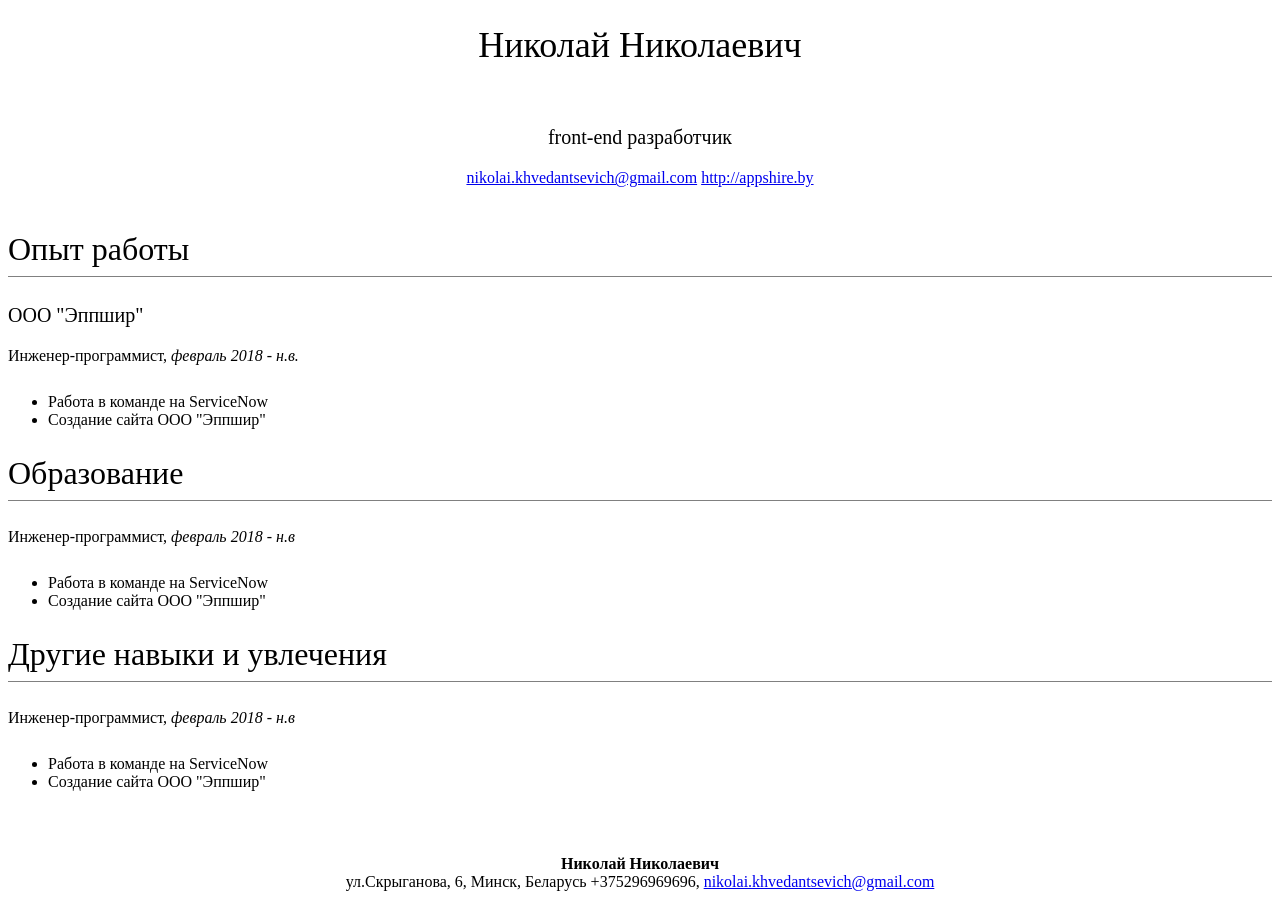
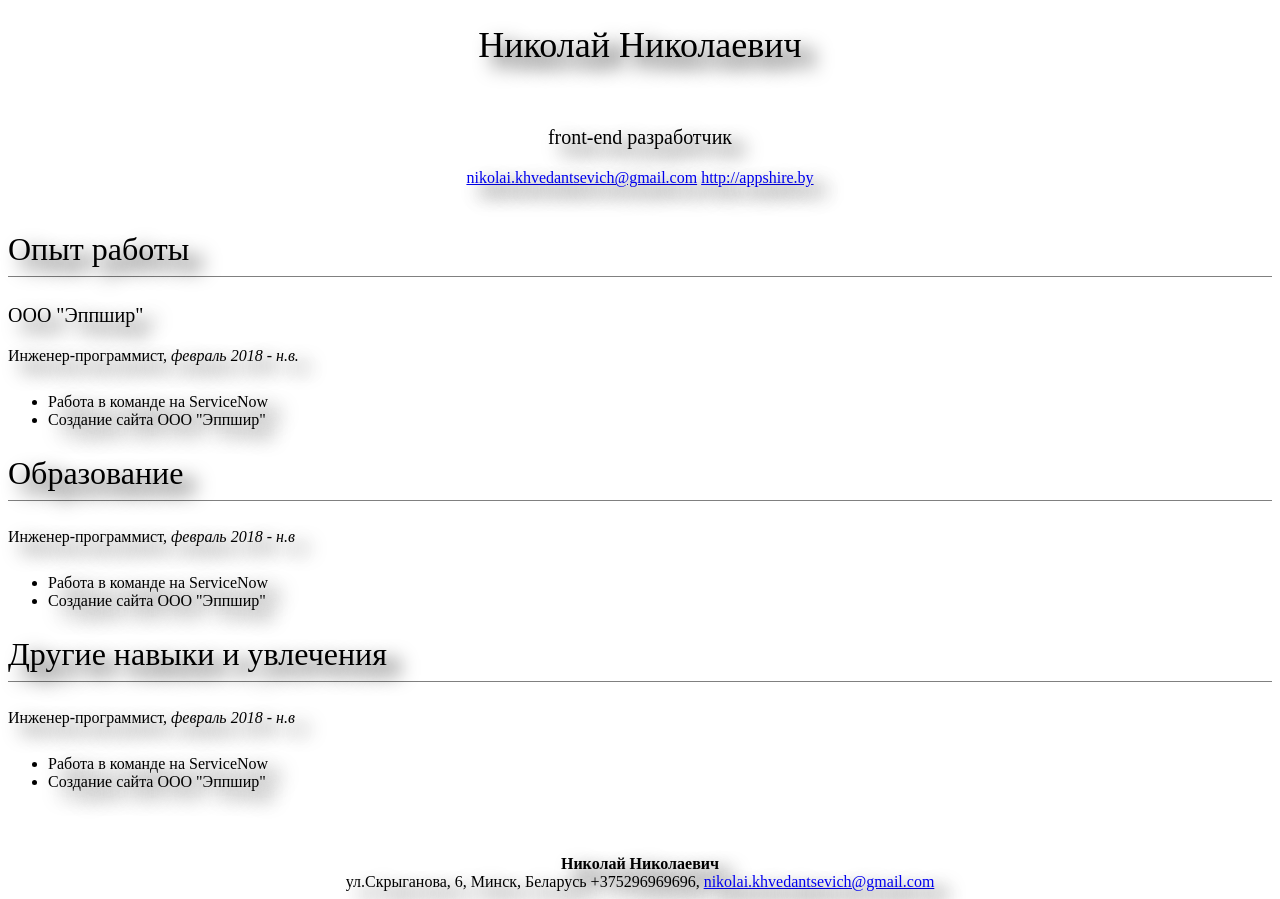
Before and after one commit to nikolaiKhvedantsevich/nikolaikhvedantsevich, a plain HTML site: page index.html in a window 1280 px wide. Drawn offline with Linux system fonts and the light colour scheme.

Commit message:
Update style.css

```diff
--- a/style.css
+++ b/style.css
@@ -1,3 +1,6 @@
+body {
+  text-shadow: 13px 10px 19px black;
+}
 p {
   padding-bottom: 12px;
 }
```
